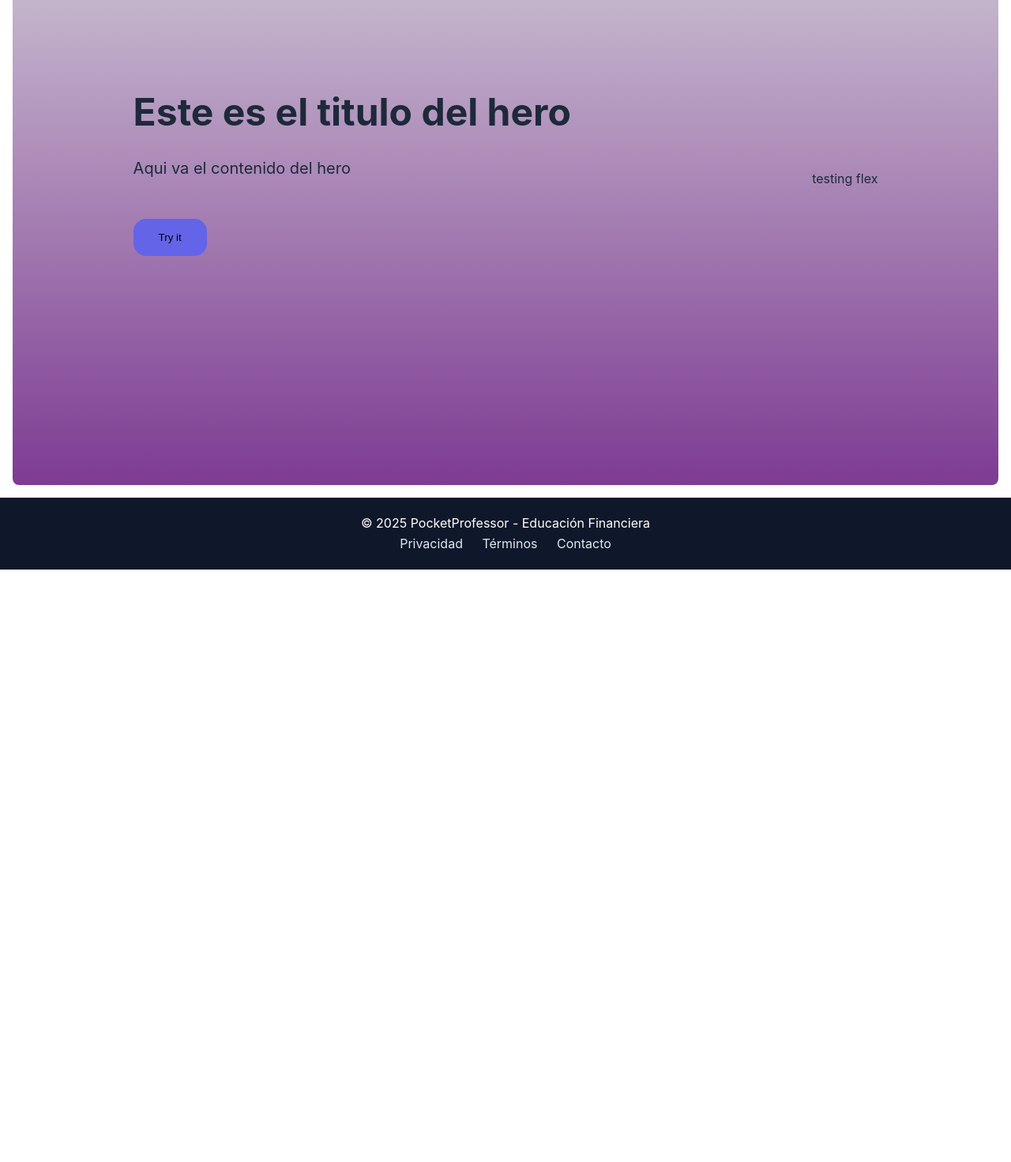
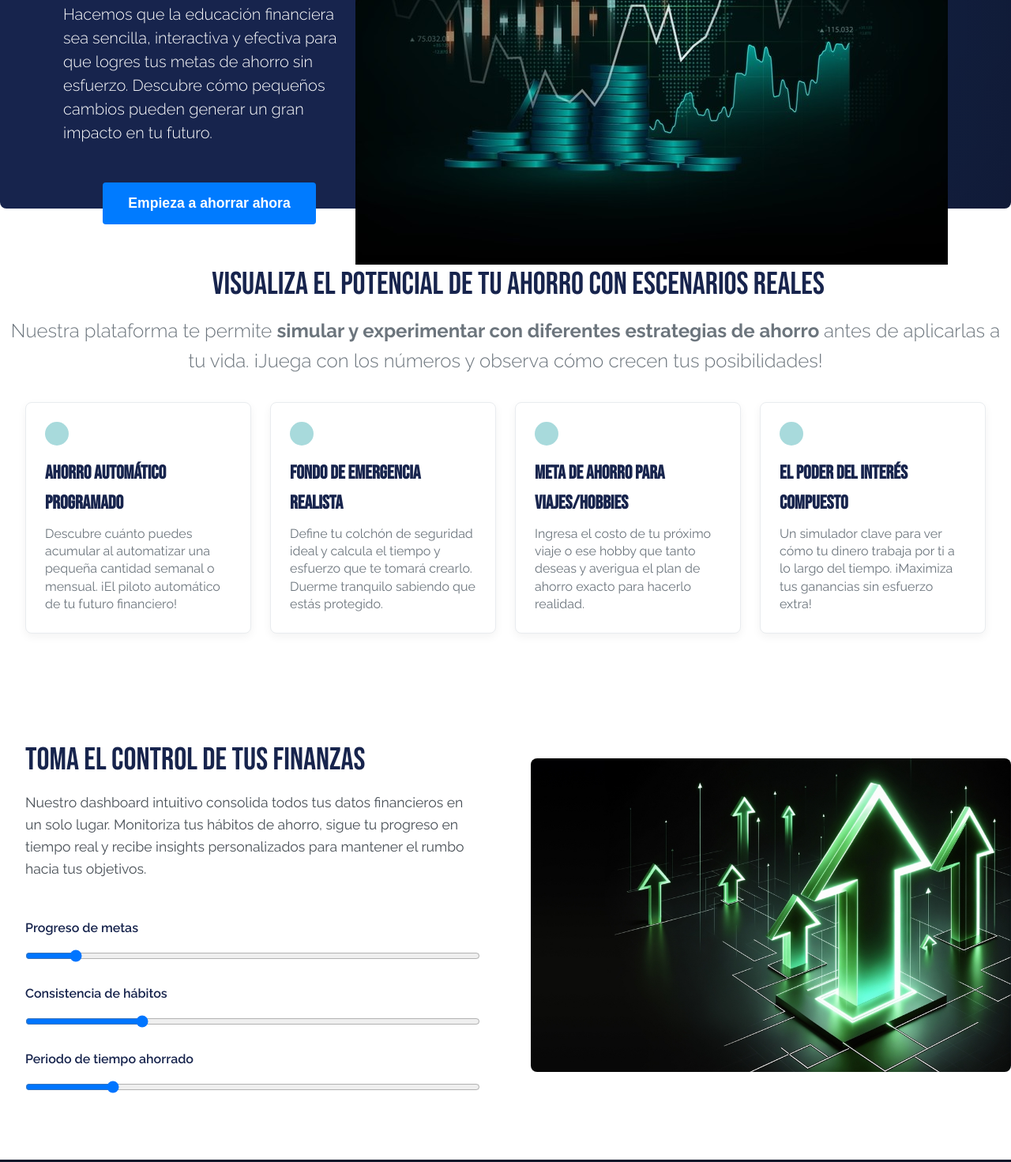
Before and after one commit to jlozanopenagos/pocket-professor, a website: page frontend/index.html in a window 1280 px wide. Shown: the part 302-1773 px from the top of the page at 79% size. Before the commit the page ends 1023 px from the top, so only its background shows below. Drawn offline with Linux system fonts and the light colour scheme.

Commit message:
Este es el mensaje de mi cambio realizado

```diff
--- a/frontend/css/sections/hero.css
+++ b/frontend/css/sections/hero.css
@@ -1,3 +1,17 @@
+@import url('https://fonts.googleapis.com/css2?family=Bebas+Neue&display=swap');
+@import url('https://fonts.googleapis.com/css2?family=Bebas+Neue&family=Raleway:ital,wght@0,100..900;1,100..900&display=swap');
+
+body {
+    font-family: 'Raleway', sans-serif;
+}
+
+/* Aplicar Bebas Neue a todos los encabezados */
+h1, h2, h3, h4, h5, h6 {
+    font-family: 'Bebas Neue', sans-serif;
+    color: #ffffff;
+}
+
+/* 2. Contenedor principal que centra y limita el ancho */
 .hero-container {
   max-width: 1280px;
   margin: 0 auto;
@@ -5,42 +19,80 @@
   width: 100%;
 }
 
+/* 3. Sección Hero (el recuadro grande con fondo) */
 .hero-section {
-  min-height: 100vh;
-  background: linear-gradient(
-    rgba(209, 208, 213, 0.816),
-    rgba(91, 7, 118, 0.789)
-  );
-  display: flex;
-  justify-content: space-around;
-  align-items: center;
-  /* padding: 5rem; */
+  /* Fondo principal: Azul oscuro y la imagen decorativa */
+  background-color: #17244D; /* Color base similar al diseño */
+
+  /* Uso de una imagen de fondo y un gradiente para simular el efecto del diseño */
+  background-image:
+    /* Degradado superpuesto para oscurecer la imagen y crear el tono azulado */
+    linear-gradient(to right, rgba(23, 36, 77, 1) 50%, rgba(23, 36, 77, 0.7)),
+    url('/frontend/assets/images/estadistica.jpg');
+
+  background-size: cover;
+  background-position: right center; /* La imagen se alinea a la derecha */
+  background-repeat: no-repeat;
+
+  min-height: 450px;
+  height: 50vh;
+  padding: 3rem 5rem;
   border-radius: 0.5rem;
   margin: 1rem 0;
+
+
+  display: flex;
+  justify-content: flex-start; /* Alinea el contenido a la izquierda */
+  align-items: center;
 }
 
-.hero-content h1,
-p {
-  text-align: left;
+/* 4. Contenido de texto y botón */
+.hero-content {
+  color: #FFFFFF; /* Texto blanco para alto contraste */
+  max-width: 600px;
+  width: 50%; /* El contenido ocupa la mitad */
 }
 
+/* 5. Estilo para el Título (h1) */
 .hero-content h1 {
-  font-size: 3rem;
-  font-weight: bold;
-  margin-bottom: 1rem;
+  font-family: 'Bebas Neue', sans-serif;
+  font-size: 3.5rem;
+  font-weight: normal; /* Bebas Neue se ve mejor con peso normal */
+  line-height: 1.1;
+  margin-bottom: 1.5rem;
+  text-align: left;
+  color: #FFFFFF;
 }
 
+/* 6. Estilo para el Párrafo (p) */
 .hero-content p {
+  font-family: 'Raleway', sans-serif;
   font-size: 1.25rem;
+  font-weight: 300; /* Ligero para el párrafo */
   margin-bottom: 3rem;
-  max-width: 600px;
+  text-align: left;
+  line-height: 1.5;
 }
 
+/* 7. Estilo para el Botón */
 .hero-btn {
-  background-color: rgb(100, 100, 232);
-  display: block;
+  background-color: #007BFF; /* Color de botón vibrante */
+  color: #FFFFFF;
+  font-size: 1.1rem;
+  font-weight: 600;
   padding: 1rem 2rem;
   border: none;
-  border-radius: 1rem;
+  border-radius: 0.25rem;
   cursor: pointer;
+  transition: background-color 0.3s ease;
 }
+
+.hero-btn:hover {
+  background-color: #0056b3;
+}
+
+.hero-image {
+width: auto;
+height: auto;
+
+}
--- /dev/null
+++ b/frontend/css/sections/simuladores.css
@@ -0,0 +1,138 @@
+.main-content-container {
+    /* Mismo ancho máximo que el contenedor del hero para alineación */
+    max-width: 1280px;
+    margin: 40px 40px;
+    padding: 0 1rem;
+    width: 100%;
+}
+
+.section-title {
+    font-family: 'Bebas Neue', sans-serif;
+    font-size: 2.5rem;
+    font-weight: normal;
+    color: #17244D; /* Color de texto oscuro para el cuerpo */
+    margin-bottom: 0.5rem;
+    margin-left: 2rem;
+}
+
+.section-subtitle {
+    font-family: 'Raleway', sans-serif;
+    font-size: 1.5rem;
+    font-weight: 300;
+    color: #6c757d;
+    margin-bottom: 2rem;
+}
+
+/* 1. ESTILOS: HOW IT WORKS (4 CAJAS) */
+
+.how-it-works-section {
+    padding: 3rem 0;
+    text-align: center;
+}
+
+.features-grid {
+    display: flex;
+    justify-content: space-between;
+    gap: 1.5rem;
+    margin-top: 2rem;
+    margin-left: 2rem;
+    margin-right: 2rem;
+}
+
+.feature-card {
+    flex: 1; /* Distribuye el espacio equitativamente entre las 4 tarjetas */
+    background-color: #fff;
+    padding: 1.5rem;
+    border-radius: 0.5rem;
+    text-align: left;
+    /* Sombras sutiles para que parezcan elevadas, como en el diseño */
+    box-shadow: 0 4px 12px rgba(0, 0, 0, 0.05);
+    border: 1px solid #e9ecef;
+    min-height: 200px; /* Altura mínima para uniformidad */
+}
+
+.feature-icon {
+    width: 30px;
+    height: 30px;
+    border-radius: 50%;
+    margin-bottom: 1rem;
+    /* Color de fondo para simular el icono circular verde claro */
+    background-color: #a8dadc;
+}
+
+.card-title {
+    font-family: 'Bebas Neue', sans-serif;
+    font-size: 1.5rem;
+    color: #17244D;
+    margin-bottom: 0.5rem;
+}
+
+.card-description {
+    font-family: 'Raleway', sans-serif;
+    font-size: 1rem;
+    color: #6c757d;
+    line-height: 1.4;
+}
+
+.savings-simulator-section {
+    padding: 5rem 0;
+    display: flex;
+    justify-content: space-between;
+    align-items: center;
+    gap: 4rem;
+}
+
+.simulator-content {
+    flex: 1;
+    max-width: 50%;
+    text-align: left;
+}
+
+.section-description {
+    font-family: 'Raleway', sans-serif;
+    font-size: 1.1rem;
+    color: #495057;
+    margin-bottom: 3rem;
+    line-height: 1.6;
+    margin-left: 2rem;
+}
+
+.simulator-chart {
+    flex: 1;
+    max-width: 50%;
+}
+
+.chart-image {
+    /* Estilo para que la imagen ocupe el espacio sin desbordarse */
+    max-width: 100%;
+    height: auto;
+    display: block;
+    border-radius: 0.5rem;
+    /* La imagen real en el diseño tiene un fondo claro con el gráfico verde */
+}
+
+/* Estilos de los controles del simulador */
+.simulator-controls {
+    display: flex;
+    flex-direction: column;
+    gap: 1.5rem;
+    margin-left: 2rem;
+}
+
+.control-group label {
+    display: block;
+    font-family: 'Raleway', sans-serif;
+    font-weight: 600;
+    color: #17244D;
+    margin-bottom: 0.5rem;
+}
+
+.control-group input[type="range"] {
+    width: 100%;
+    height: 8px;
+    cursor: pointer;
+    /* Estilo para simular las barras de progreso verdes del diseño */
+    background: #e9ecef;
+    border-radius: 4px;
+    /* Nota: Personalizar el thumb (la perilla) del range input requiere -webkit-appearance/::-webkit-slider-thumb */
+}
--- a/frontend/html/sections/hero.html
+++ b/frontend/html/sections/hero.html
@@ -1,14 +1,26 @@
-<div class="hero-container">
+<div class="hero-main">
+
 <section class="hero-section">
+
   <div class="hero-content">
-      <h1>Este es el titulo del hero</h1>
-      <p>Aqui va el contenido del hero</p>
-      <button class="hero-btn">Try it</button>
+
+    <h1>
+      ¡Domina Tus Finanzas,<br>
+      Asegura Tu Futuro!
+    </h1>
+
+    <p>
+      Hacemos que la educación financiera sea sencilla, interactiva y efectiva para que logres tus metas de ahorro sin esfuerzo. Descubre cómo pequeños cambios pueden generar un gran impacto en tu futuro.
+    </p>
+
+    <button class="hero-btn">
+      Empieza a ahorrar ahora
+    </button>
   </div>
 
   <div class="hero-image">
-      <img src="" alt="" />
-      <p>testing flex</p>
+    <img src="assets/images/estadistica.jpg" alt="">
   </div>
+
 </section>
 </div>
--- /dev/null
+++ b/frontend/html/sections/simuladores.html
@@ -0,0 +1,58 @@
+
+<div class="simuladores-container">
+
+<section class="how-it-works-section">
+<h2 class="section-title">Visualiza el potencial de tu ahorro con escenarios reales</h2>
+<p class="section-subtitle">Nuestra plataforma te permite <strong>simular y experimentar con diferentes estrategias de ahorro </strong>antes de aplicarlas a tu vida. ¡Juega con los números y observa cómo crecen tus posibilidades!</p>
+
+<div class="features-grid">
+
+    <div class="feature-card">
+    <div class="feature-icon learn-icon"></div> <h3 class="card-title">Ahorro Automático Programado</h3>
+    <p class="card-description">Descubre cuánto puedes acumular al automatizar una pequeña cantidad semanal o mensual. ¡El piloto automático de tu futuro financiero!</p>
+    </div>
+
+    <div class="feature-card">
+    <div class="feature-icon simulate-icon"></div> <h3 class="card-title">Fondo de emergencia realista</h3>
+    <p class="card-description">Define tu colchón de seguridad ideal y calcula el tiempo y esfuerzo que te tomará crearlo. Duerme tranquilo sabiendo que estás protegido.</p>
+    </div>
+
+    <div class="feature-card">
+    <div class="feature-icon visualize-icon"></div> <h3 class="card-title">Meta de ahorro para viajes/hobbies</h3>
+    <p class="card-description">Ingresa el costo de tu próximo viaje o ese hobby que tanto deseas y averigua el plan de ahorro exacto para hacerlo realidad.</p>
+    </div>
+
+    <div class="feature-card">
+    <div class="feature-icon compare-icon"></div> <h3 class="card-title">El poder del interés compuesto</h3>
+    <p class="card-description">Un simulador clave para ver cómo tu dinero trabaja por ti a lo largo del tiempo. ¡Maximiza tus ganancias sin esfuerzo extra!</p>
+    </div>
+</div>
+</section>
+
+<section class="savings-simulator-section">
+<div class="simulator-content">
+    <h2 class="section-title">Toma el control de tus finanzas</h2>
+    <p class="section-description">Nuestro dashboard intuitivo consolida todos tus datos financieros en un solo lugar. Monitoriza tus hábitos de ahorro, sigue tu progreso en tiempo real y recibe insights personalizados para mantener el rumbo hacia tus objetivos.</p>
+
+    <div class="simulator-controls">
+        <div class="control-group">
+            <label for="initial-deposit">Progreso de metas</label>
+            <input type="range" id="initial-deposit" min="0" max="10000" value="1000">
+        </div>
+        <div class="control-group">
+            <label for="monthly-contribution">Consistencia de hábitos</label>
+            <input type="range" id="monthly-contribution" min="0" max="1000" value="250">
+        </div>
+        <div class="control-group">
+            <label for="time-period">Periodo de tiempo ahorrado</label>
+            <input type="range" id="time-period" min="1" max="50" value="10">
+        </div>
+    </div>
+</div>
+
+<div class="simulator-chart">
+    <img src="assets/images/dashboard.jpg" alt="Gráfico de barras que muestra el crecimiento del ahorro" class="chart-image">
+</div>
+</section>
+
+</div>
--- a/frontend/index.html
+++ b/frontend/index.html
@@ -5,15 +5,18 @@
     <meta name="viewport" content="width=device-width, initial-scale=1.0" />
     <title>PocketProfessor - Plataforma de Educación Financiera</title>
 
+    <!-- CSS del header -->
+    <link rel="stylesheet" href="css/layouts/header.css" />
     <!-- CSS principal -->
     <link rel="stylesheet" href="css/main.css" />
+     <!-- CSS del Hero  -->
+    <link rel="stylesheet" href="css/sections/hero.css" />
+     <!-- CSS de simuladores  -->
+    <link rel="stylesheet" href="css/sections/simuladores.css">
     <link rel="stylesheet" href="css/layouts/footer.css" />
 
-    <!-- CSS del header -->
-    <link rel="stylesheet" href="css/layouts/header.css" />
 
-    <!-- CSS del Hero  -->
-    <link rel="stylesheet" href="css/sections/hero.css" />
+
   </head>
   <body>
     <!-- Header se cargará aquí -->
@@ -22,7 +25,9 @@
     <!-- Contenido principal -->
     <main>
       <div id="hero-main"></div>
+      <div id="simuladores-container"></div>
     </main>
+
     <div id="footer-container"></div>
 
     <!-- JavaScript - Solo una referencia al archivo -->
--- a/frontend/js/layout-loader.js
+++ b/frontend/js/layout-loader.js
@@ -1,8 +1,9 @@
 // === CONFIGURACIÓN: Mapea contenedores → archivos HTML ===
 const LAYOUTS = {
   "header-container": "html/layouts/header.html",
-  "footer-container": "html/layouts/footer.html",
   "hero-main": "html/sections/hero.html",
+  "simuladores-container": "html/sections/simuladores.html",
+  "footer-container": "html/layouts/footer.html"
 };
 
 // === CACHÉ SIMPLE (evita recargar el mismo archivo) ===
```
Also changed, not shown: frontend/assets/images/dashboard.jpg (added), frontend/assets/images/estadistica.jpg (added). Lines whose indentation alone changed are shown as unchanged.
